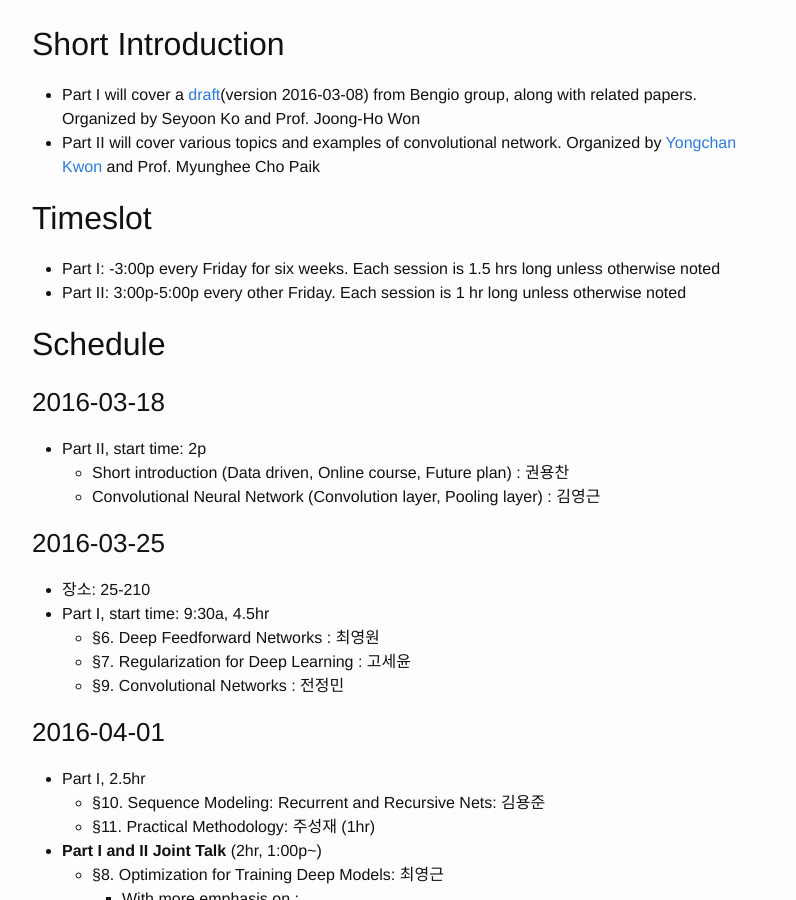
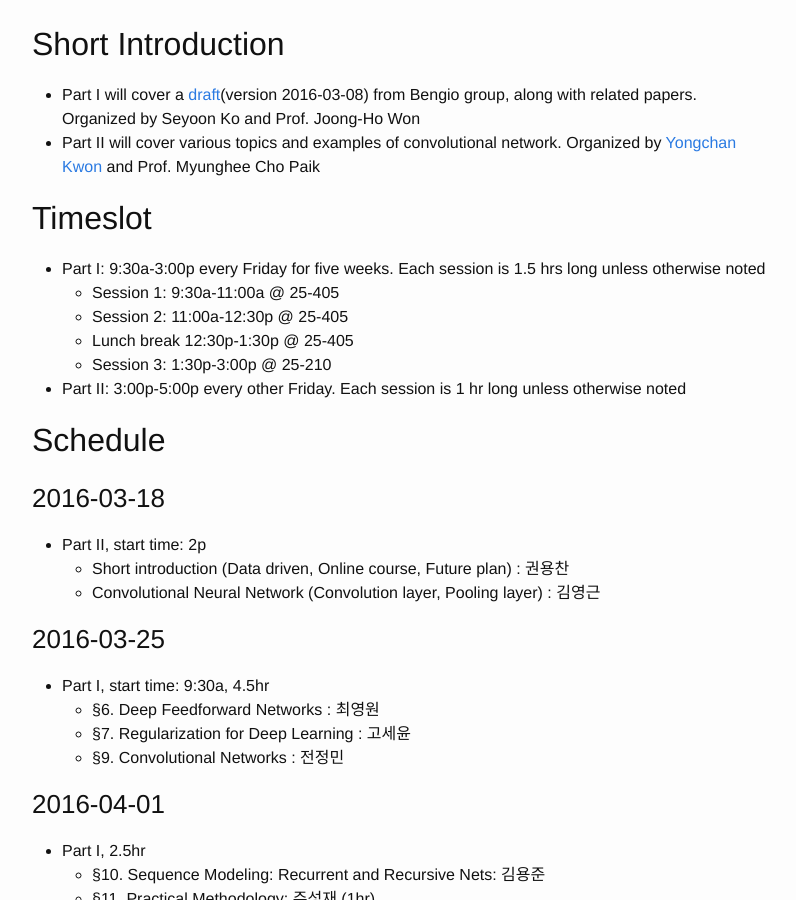
Before and after one commit to snu-stat/dl-seminar, a Jekyll site: the page built from _posts/2016-03-16-schedule.md, in a window 1280 px wide and 900 px high, scrolled down 292 px. Shown: the whole window, without its empty margins (238-1034 px from the left). Built offline with Jekyll 4.4.1, drawn with Linux system fonts in a browser that asks for light colours.

Commit message:
Update 2016-03-16-schedule.md

```diff
--- a/_posts/2016-03-16-schedule.md
+++ b/_posts/2016-03-16-schedule.md
@@ -11,7 +11,11 @@ categories: schedule
 
 ## Timeslot
 
-* Part I: -3:00p every Friday for six weeks. Each session is 1.5 hrs long unless otherwise noted
+* Part I: 9:30a-3:00p every Friday for five weeks. Each session is 1.5 hrs long unless otherwise noted
+    * Session 1: 9:30a-11:00a @ 25-405
+    * Session 2: 11:00a-12:30p @ 25-405
+    * Lunch break 12:30p-1:30p @ 25-405
+    * Session 3: 1:30p-3:00p @ 25-210
 * Part II: 3:00p-5:00p every other Friday. Each session is 1 hr long unless otherwise noted
 
 
@@ -24,7 +28,7 @@ categories: schedule
     - Convolutional Neural Network (Convolution layer, Pooling layer) : 김영근
 
 ### 2016-03-25
-* 장소: 25-210
+
 * Part I, start time: 9:30a, 4.5hr
     * §6. Deep Feedforward Networks : 최영원
     * §7. Regularization for Deep Learning : 고세윤
```
